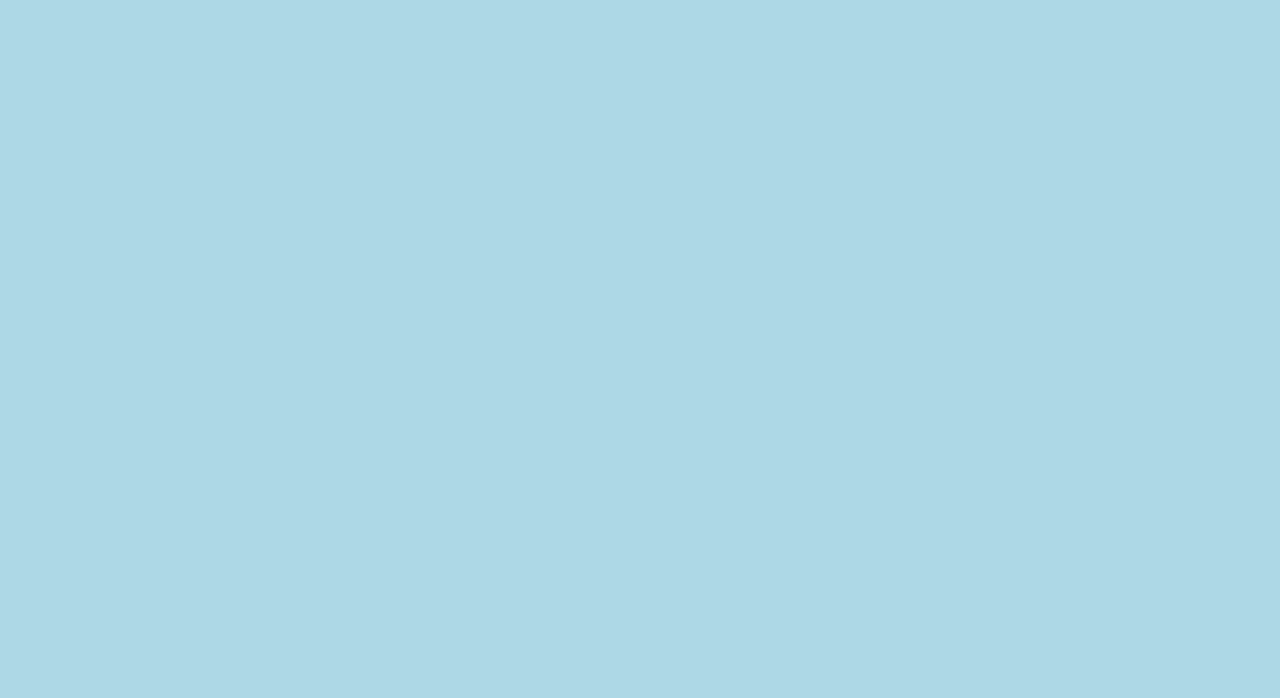
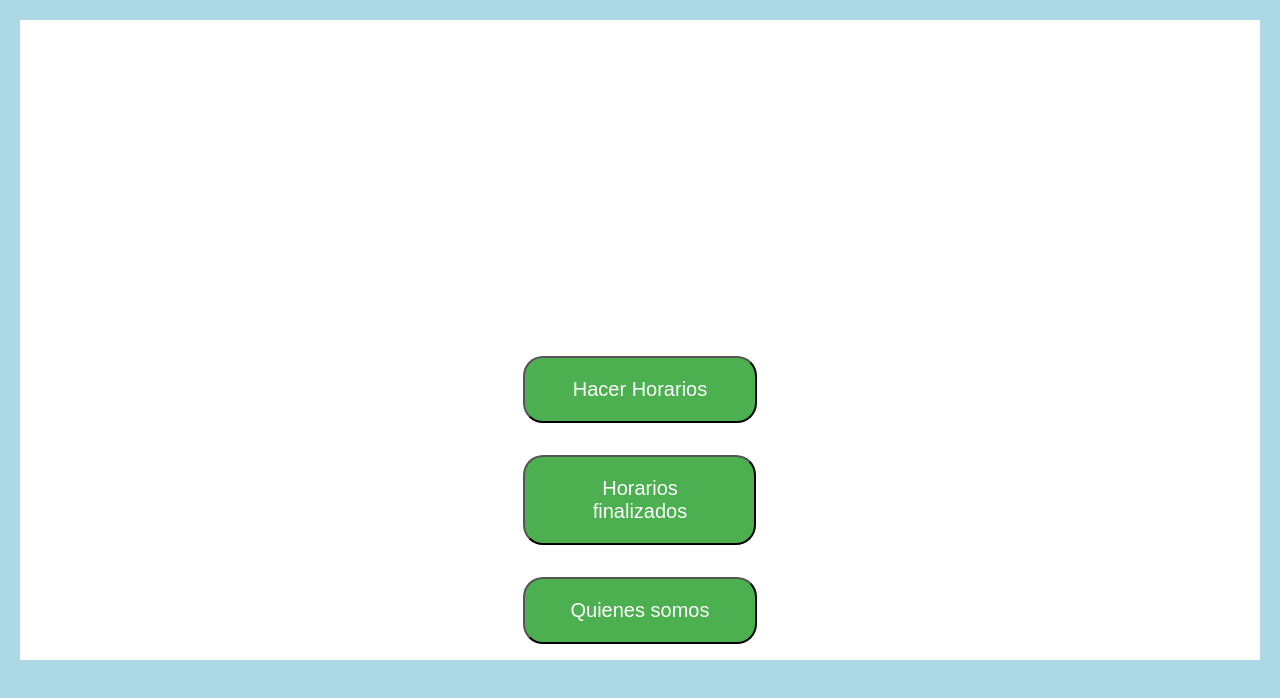
Before and after one commit to Daviddeivid2904/horarios, a React (Create React App) app: page / in a window 1280 px wide. Before the commit this address had no page. Shown: the top 698 px of the page. Built offline with nearby package versions, Linux system fonts and the light colour scheme.

Commit message:
routes en inicio hacia horarios fin..
ahora se puede ir a horarios finalizados desde inicio

```diff
--- a/src/App.js
+++ b/src/App.js
@@ -9,7 +9,7 @@ function App() {
     <Router>
       <Routes>
         <Route element = {<Inputs/>} path = "/profesores"/>
-        <Route element = {<Inicio/>} path = "/inicio"/>
+        <Route element = {<Inicio/>} path = "/"/>
         <Route element = {<Game/>} path = "/horarios"/>
      </Routes>
     </Router>
--- a/src/Inicio/inicio.js
+++ b/src/Inicio/inicio.js
@@ -2,16 +2,18 @@ import React, {useEffect} from 'react';
 import "./styleInicio.css"
 import Aos from "aos";
 import "aos/dist/aos.css";
-const Inicio = () =>{
+import { NavLink } from 'react-router-dom';
+function Inicio () {
 
     useEffect(()=>{
         Aos.init({ duration: 2000});
     },[]);
+
     return(
         <div className = "body">
             <div className = "espacio">
-                <button className = "button" data-aos="fade-down">Hacer Horarios</button>
-                <button className = "button" data-aos="zoom-in">Horarios finalizados</button>
+                <button className = "button" data-aos="fade-down" >Hacer Horarios</button>
+                <button className = "button" data-aos="zoom-in"><NavLink style={{textDecoration : 'none'}} className = 'texto' to = "/horarios">Horarios finalizados </NavLink> </button>
                 <button className = "button" data-aos="fade-up">Quienes somos</button>
             </div>
         </div>
--- a/src/Inicio/styleInicio.css
+++ b/src/Inicio/styleInicio.css
@@ -23,3 +23,7 @@
     display: flex;
     justify-content: center;
 }
+
+.texto {
+    color: white;
+}
```
